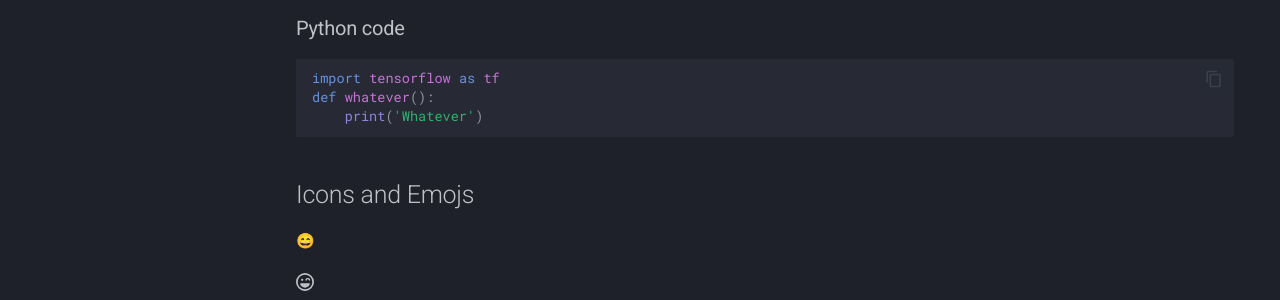
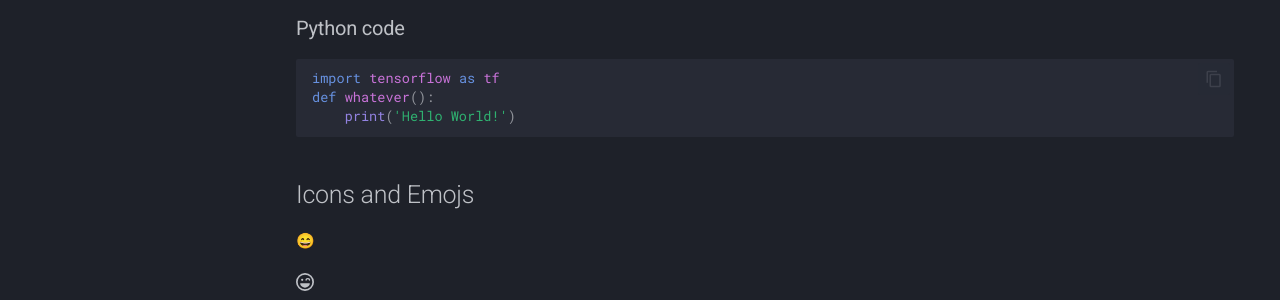
Before and after one commit to scotpatti/scotpatti.github.io, an MkDocs documentation site: the page built from docs/formatting.md, in a window 1280 px wide and 1119 px high. Shown: the part 652-952 px from the top of the window. Built offline with MkDocs 1.6.1 and Material for MkDocs 9.7.7, drawn with Linux system fonts in a browser that asks for light colours; emoji names are drawn with the system emoji font.

Commit message:
Updated to Hello World.

````diff
--- a/docs/formatting.md
+++ b/docs/formatting.md
@@ -26,7 +26,7 @@ public class BlahBlah {
 ```py
 import tensorflow as tf
 def whatever():
-    print('Whatever')
+    print('Hello World!')
 ```
 
 
````
